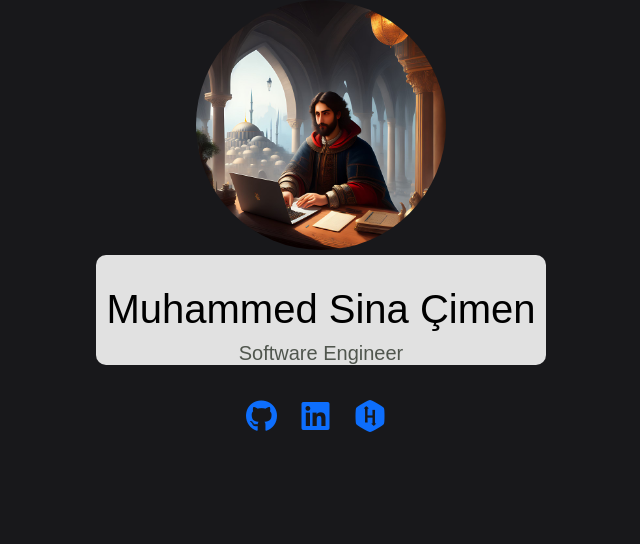
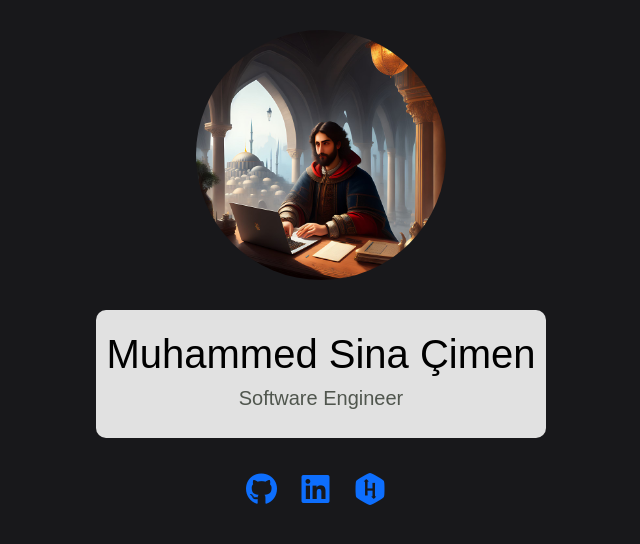
Before and after one commit to msinacimen/msinacimen.github.io, a plain HTML site: page index.html in a window 1280 px wide. Shown: the whole page, without its empty margins (319-959 px from the left). Drawn offline with nearby package versions, Linux system fonts and the light colour scheme.

Commit message:
final for now i guess

```diff
--- a/styles.css
+++ b/styles.css
@@ -8,6 +8,7 @@ body{
 
 img{
   position: relative;
+  margin-top: 30px;
   display: block;
   margin-left: auto;
   margin-right: auto;
@@ -23,8 +24,9 @@ img{
   font-family: 'Poppins', sans-serif;
   margin-left: auto;
   margin-right: auto;
-  margin-top: 5px;
-  padding-top:30px;
+  margin-top: 30px;
+  padding-top:20px;
+  padding-bottom:20px;
 
   max-height:200px;
   max-width:450px;
```
